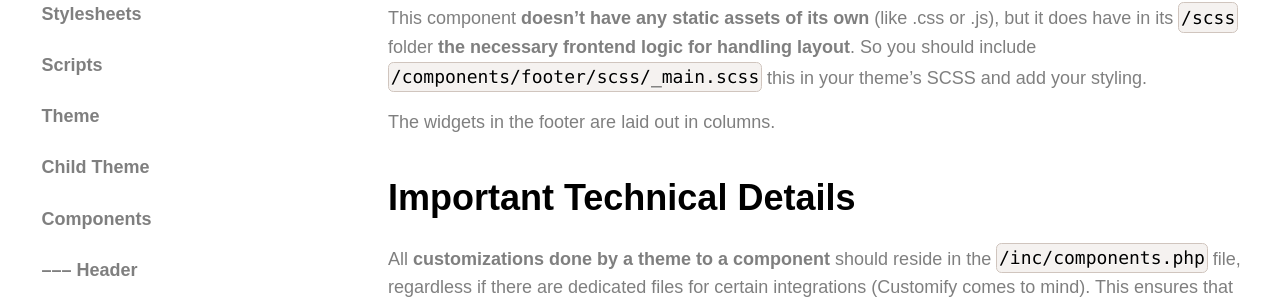
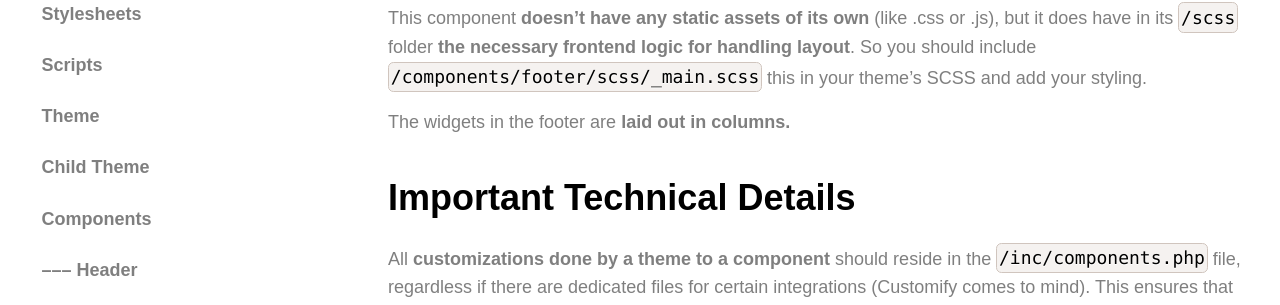
Before and after one commit to pixelgrade/guides, a Jekyll site: the page built from components/footer.md, in a window 1280 px wide and 900 px high, scrolled down 1526 px. Shown: the part 148-453 px from the top of the window. Built offline with Jekyll 4.4.1, drawn with Linux system fonts in a browser that asks for light colours.

```diff
--- a/components/footer.md
+++ b/components/footer.md
@@ -58,7 +58,7 @@ We only need the middle hook (`pixelgrade_footer`), but we **strongly recommend*
 
 This component **doesn't have any static assets of its own** (like .css or .js), but it does have in its `/scss` folder **the necessary frontend logic for handling layout**. So you should include `/components/footer/scss/_main.scss` this in your theme's SCSS and add your styling.
 
-The widgets in the footer are laid out in columns.
+The widgets in the footer are **laid out in columns.**
 
 ## Important Technical Details
 
```
